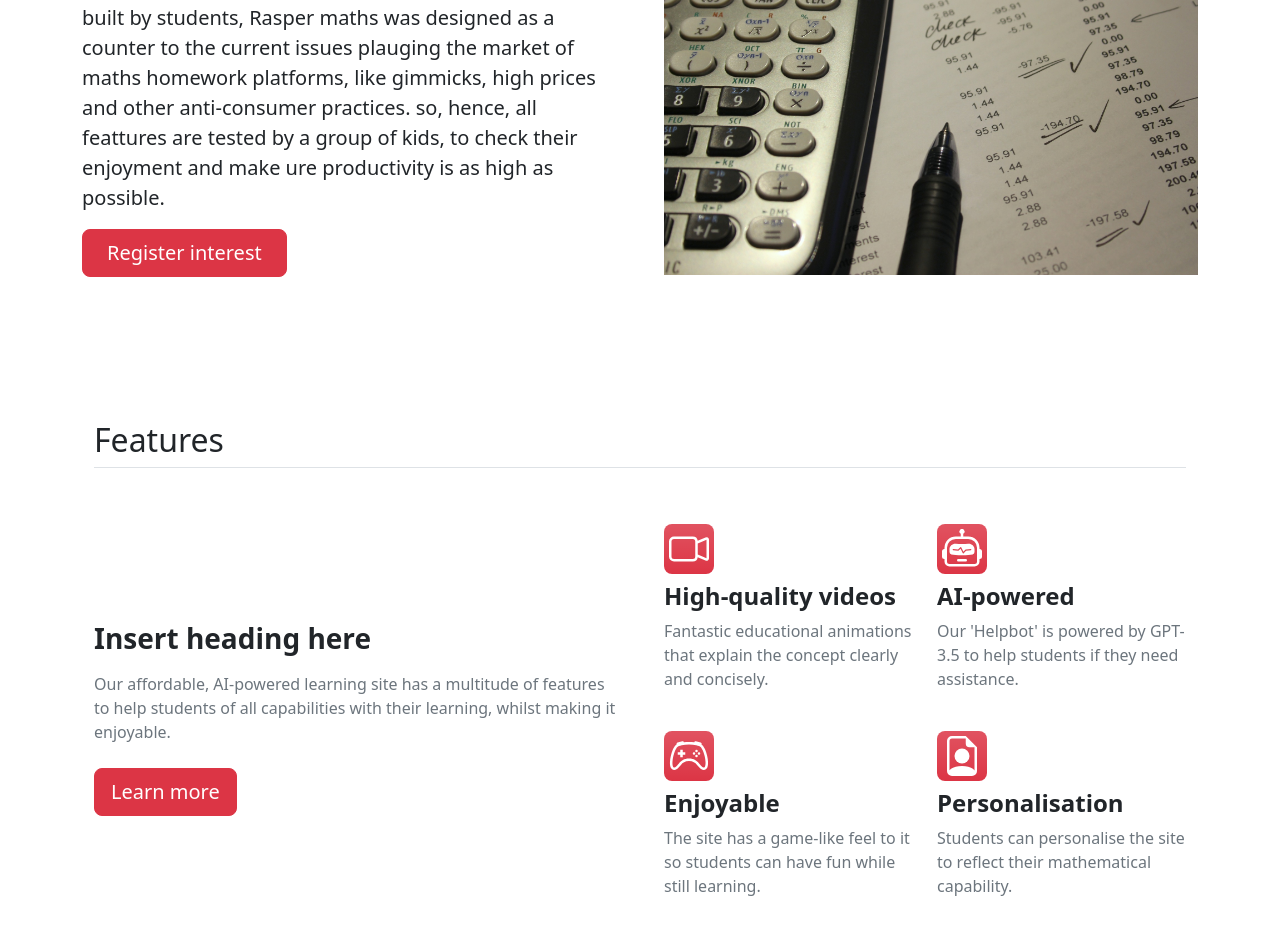
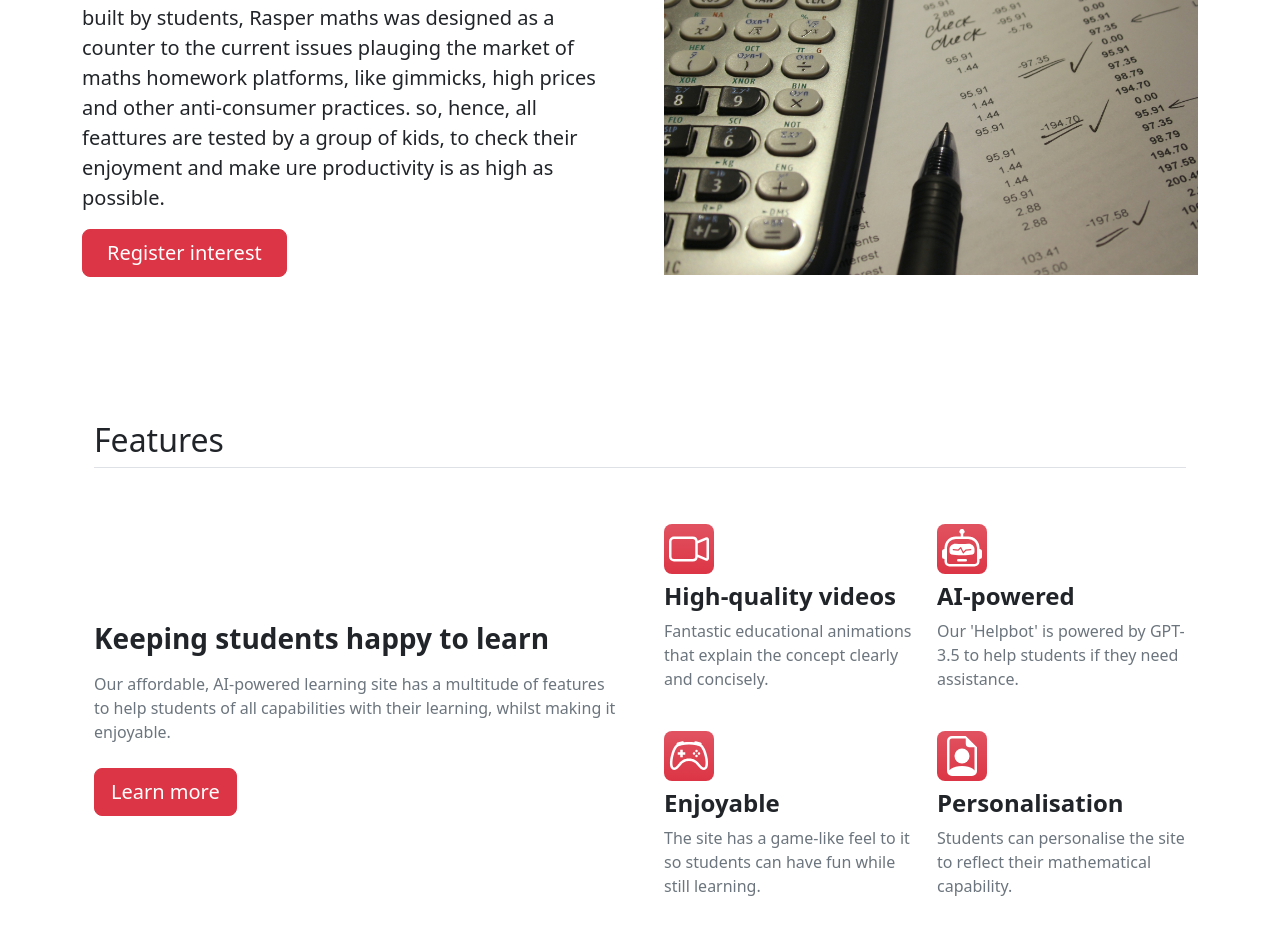
Before and after one commit to deepfriedslipper/RasperMaths, a website: page index.html in a window 1280 px wide. Shown: the part 302-1236 px from the top of the page. Drawn offline with nearby package versions, Linux system fonts and the light colour scheme.

Commit message:
Update index.html

```diff
--- a/index.html
+++ b/index.html
@@ -59,7 +59,7 @@
 
       <div class="row row-cols-1 row-cols-md-2 align-items-md-center g-5 py-5">
         <div class="col d-flex flex-column align-items-start gap-2">
-          <h3 class="fw-bold">Insert heading here</h3>
+          <h3 class="fw-bold">Keeping students happy to learn</h3>
           <p class="text-muted">
             Our affordable, AI-powered learning site has a multitude of features to help students
             of all capabilities with their learning,
```
